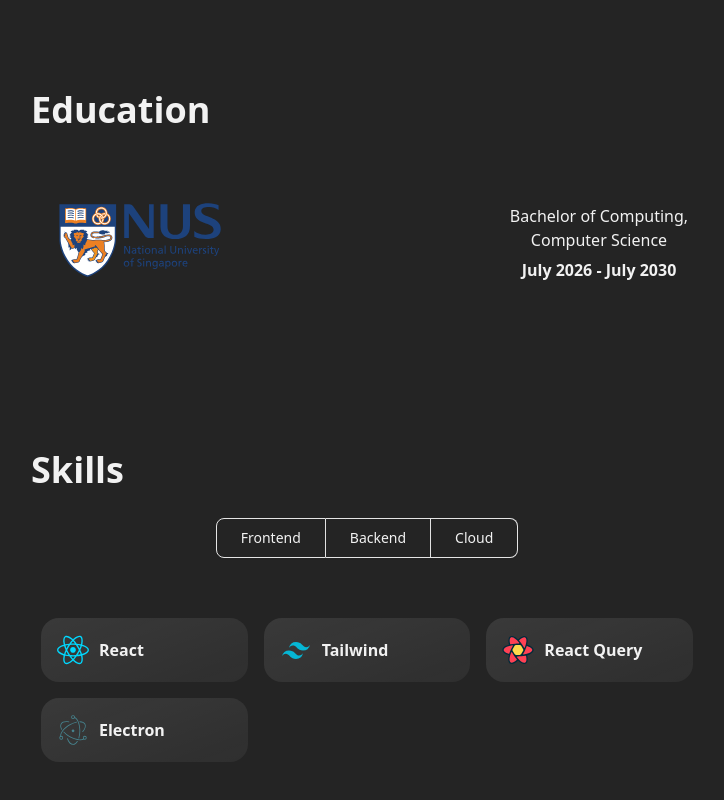
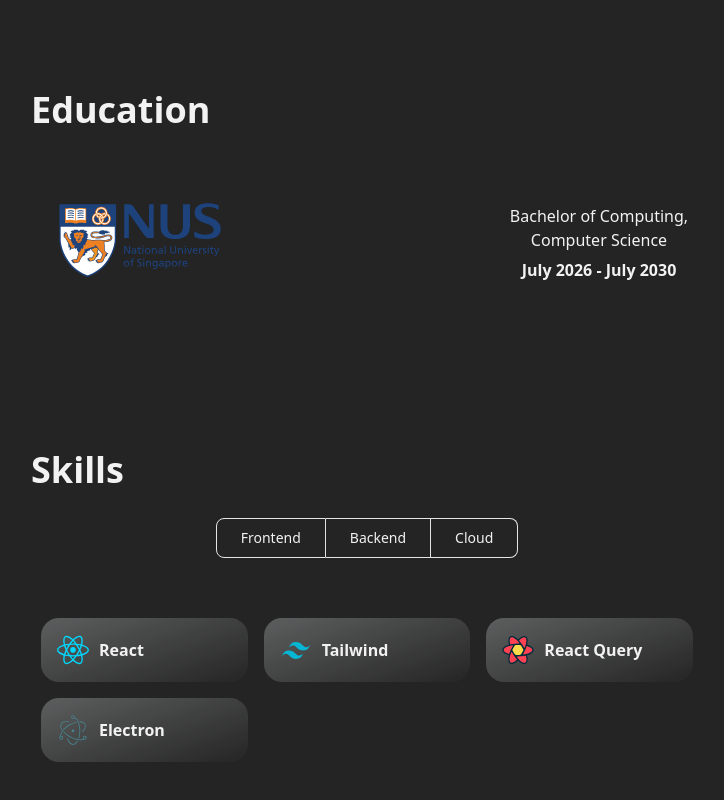
Before and after one commit to dayercher005/Portfolio, a React (Vite) app: page / in a window 1280 px wide. Shown: the part 1016-1816 px from the top of the page, without its empty margins (273-997 px from the left). Built offline with nearby package versions, Linux system fonts and the light colour scheme.

Commit message:
style: minor ui changes to skill cards

```diff
--- a/src/components/skills/card.tsx
+++ b/src/components/skills/card.tsx
@@ -17,7 +17,7 @@ export const SkillCard: FC<SkillCardProps> = ({
         <RiseUp>
         <div
             key={key}
-            className="bg-[linear-gradient(340deg,hsla(0,40%,100%,.05),hsla(0,0%,100%,.1))]
+            className="bg-[linear-gradient(340deg,hsla(0,0%,20%,.1),hsla(200,10%,90%,.3))]
             rounded-2xl items-center gap-2.5 flex sm:p-4 p-2.5"
         >
             <img
```
